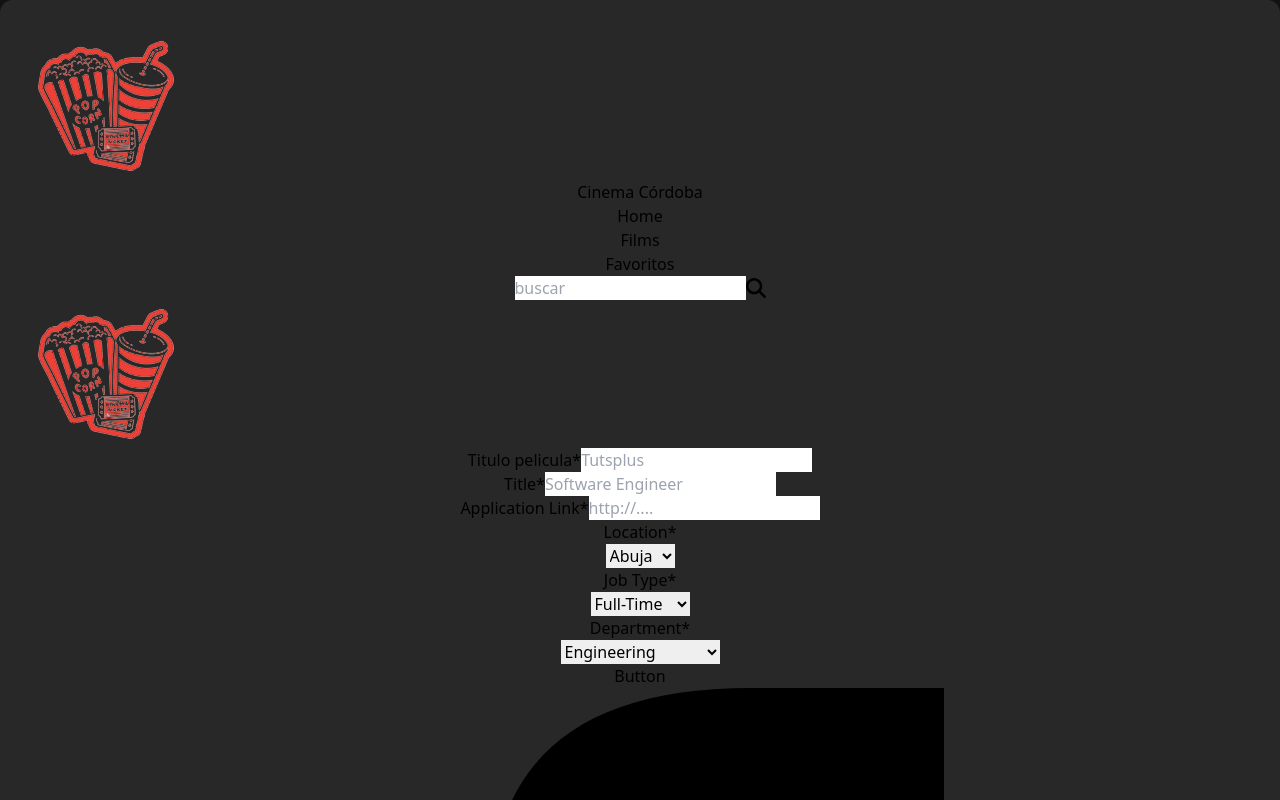
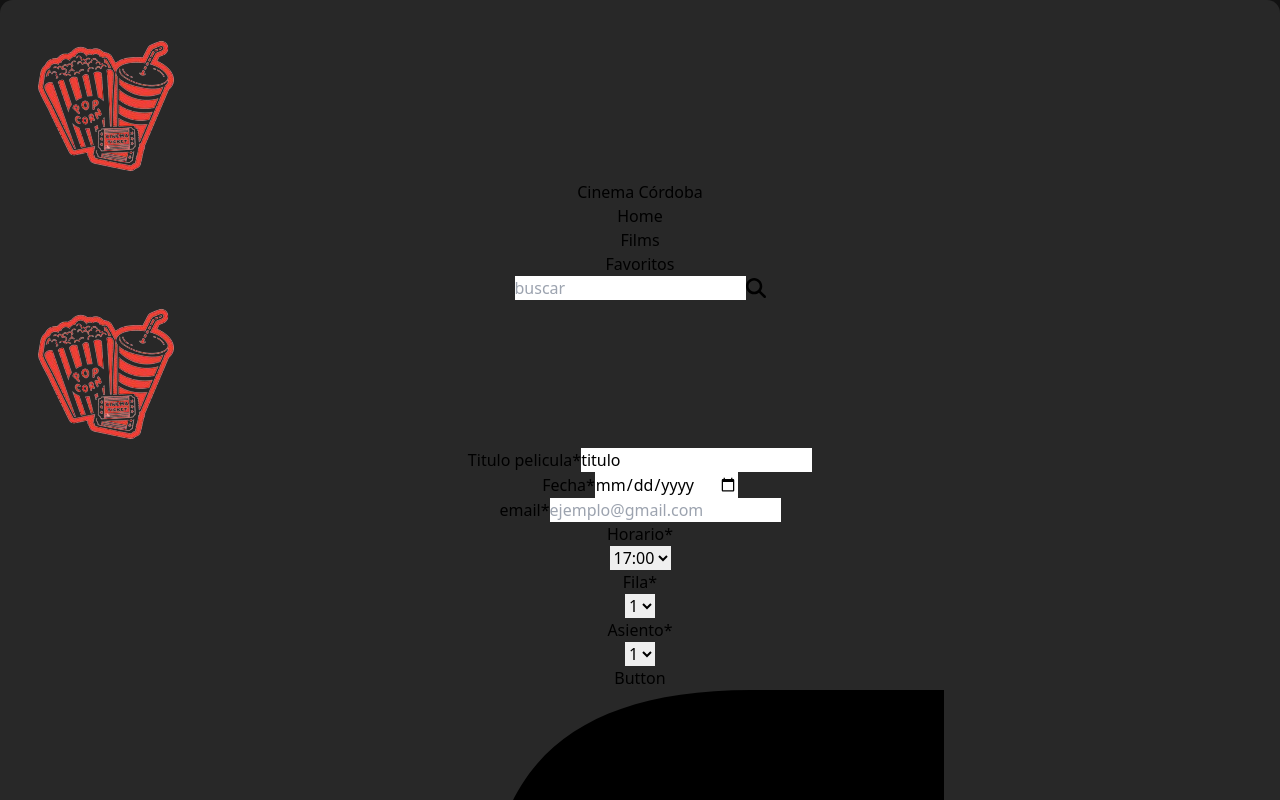
Before and after one commit to pac0455/cine, a React (Vite) app: page /reservar/1 in a window 1280 px wide. Shown: the top 800 px of the page. Built offline with nearby package versions, Linux system fonts and the light colour scheme.

Commit message:
funcion de añadir y editar entradas

```diff
--- /dev/null
+++ b/src/components/Entrada.jsx
@@ -0,0 +1,26 @@
+import React from 'react'
+import {useSelector,useDispatch} from 'react-redux';
+import {deleteEntrada} from './../redux/slice/sliceFilmsow';
+function Entrada({entrada}) {
+    const dispacth=useDispatch()
+    const handleDelete=()=>{
+        dispacth(deleteEntrada(entrada.id))
+    }
+    console.log(entrada)
+  return (
+
+        <div className='bg-[#1F2937] p-3 text-white text-left min-w-1/2 font-medium w-1/2 rounded-lg flex justify-between items-center' >
+            <div>
+            <p>Titulo:{entrada.titulo}</p>
+            <p>Fecha:{entrada.fecha}</p>
+            <p>Hora:{entrada.hora}</p>
+            <p>Fila:{entrada.fila}</p>
+            <p>Asiento:{entrada.asiento}</p>
+            </div>
+        <button onClick={handleDelete} className='bg-red-500 p-2 text-black rounded-lg h-1/3'>Borrar</button>
+        </div>
+
+  )
+}
+
+export default Entrada
--- a/src/main.jsx
+++ b/src/main.jsx
@@ -15,6 +15,7 @@ import Footer from './components/Footer.jsx';
 import {Provider} from 'react-redux';
 import {store} from './redux/store.js';
 import Favoritos  from './pages/Favoritos.jsx';
+import Entradas from './pages/Entradas.jsx';
 
 function AppLayout(){
   return (
@@ -50,6 +51,10 @@ const router = createBrowserRouter([
       {
         path: '/favoritos',
         element : <Favoritos/>
+      },
+      {
+        path: '/entradas',
+        element : <Entradas/>
       }
     ]
   }
--- /dev/null
+++ b/src/pages/Entradas.jsx
@@ -0,0 +1,24 @@
+import React from 'react'
+import {useSelector,useDispatch} from 'react-redux';
+import Entrada from './../components/Entrada';
+function Entradas() {
+    const dispatch = useDispatch();
+    const {entradas}  = useSelector(state => state.filmsPlayNow)
+    console.log(entradas.length)
+  return (
+    <div className='flex items-center w-full flex-wrap min-h-96'>
+        {
+            entradas.length!=0 ? (
+
+                entradas.map(entrada=><Entrada entrada={entrada}/>)
+            ):
+            (
+                <p className='w-full  text-3xl text-white font-blod'>Todavia no tienes ni una entrada</p>
+            )
+
+        }
+    </div>
+  )
+}
+
+export default Entradas
--- a/src/pages/Movie.jsx
+++ b/src/pages/Movie.jsx
@@ -4,7 +4,7 @@ import { useEffect, useState } from 'react';
 import { FontAwesomeIcon } from '@fortawesome/react-fontawesome'
 import { faHeart } from '@fortawesome/free-solid-svg-icons'
 import { useSelector, useDispatch } from 'react-redux';
-import { setFav } from '../redux/slice/sliceFilmsow';
+
 export const loaderMovieId = ({ params }) => {
     const { id } = params
     return getDataById(id)
--- a/src/pages/reservar.jsx
+++ b/src/pages/reservar.jsx
@@ -1,11 +1,39 @@
 import { useParams, useLoaderData, Link } from 'react-router-dom';
-import { FontAwesomeIcon } from '@fortawesome/react-fontawesome';
-import { faChair } from '@fortawesome/free-solid-svg-icons';
+import { useSelector, useDispatch } from 'react-redux';
 import palomitas from '../assets/palomitas.png';
+import { addEntrada } from './../redux/slice/sliceFilmsow';
+import { useEffect } from 'react';
+import { useState } from 'react';
 
 const Reservar = () => {
-    const params=useParams()
-    console.log(params);
+    const { id } = useParams()
+    const dispath = useDispatch()
+    const [peli, setpeli] = useState(null)
+    const [fecha, setFecha] = useState()
+    const [fila, setFila] = useState(1)
+    const [email, setEmail] = useState()
+    const [asiento, setAsiento] = useState(1)
+    const [hora, setHora] = useState("17:00")
+
+
+    const { filmsNow } = useSelector(state => state.filmsPlayNow)
+    useEffect(() => {
+        setpeli(Object.values(filmsNow).find(peli => peli.id == id))
+    }, [])
+
+    console.log(id)
+    const handleAddEntrada = () => {
+        dispath(addEntrada({
+            id: id,
+            fila: fila,
+            asiento: asiento,
+            fecha: fecha,
+            hora: hora,
+            email: email,
+            titulo: peli.title
+        }))
+    }
+
     return (
         <>
             <div className="bg-gray-900  flex flex-col items-center justify-center text-center">
@@ -18,66 +46,78 @@ const Reservar = () => {
                                     <label className="uppercase tracking-wide text-black text-xs font-bold mb-2" htmlFor="company">
                                         Titulo pelicula*
                                     </label>
-                                    <input className="w-full bg-gray-200 text-black border border-gray-200 rounded py-3 px-4 mb-3" id="company" type="text" placeholder="Tutsplus"/>
+                                    <input value={peli ? peli.title : 'titulo'} readOnly className="w-full bg-gray-200 text-black border border-gray-200 rounded py-3 px-4 mb-3" id="company" type="text" placeholder="Tutsplus" />
                                 </div>
                                 <div className="md:w-1/2 px-3">
                                     <label className="uppercase tracking-wide text-black text-xs font-bold mb-2" htmlFor="title">
-                                        Title*
+                                        Fecha*
                                     </label>
-                                    <input className="w-full bg-gray-200 text-black border border-gray-200 rounded py-3 px-4 mb-3" id="title" type="text" placeholder="Software Engineer"/>
+                                    <input onChange={e => setFecha(e.target.value)} required className="w-full bg-gray-200 text-black border border-gray-200 rounded py-3 px-4 mb-3" id="title" type="date" placeholder="Software Engineer" />
                                 </div>
                             </div>
                             <div className="-mx-3 md:flex mb-6">
                                 <div className="md:w-full px-3">
                                     <label className="uppercase tracking-wide text-black text-xs font-bold mb-2" htmlFor="application-link">
-                                        Application Link*
+                                        email*
                                     </label>
-                                    <input className="w-full bg-gray-200 text-black border border-gray-200 rounded py-3 px-4 mb-3" id="application-link" type="text" placeholder="http://...."/>
+                                    <input onChange={e => setEmail(e.target.value)} required className="w-full bg-gray-200 text-black border border-gray-200 rounded py-3 px-4 mb-3" id="application-link" type="email" placeholder="ejemplo@gmail.com" />
                                 </div>
                             </div>
                             <div className="-mx-3 md:flex mb-2">
                                 <div className="md:w-1/2 px-3 mb-6 md:mb-0">
                                     <label className="uppercase tracking-wide text-black text-xs font-bold mb-2" htmlFor="location">
-                                        Location*
+                                        Horario*
                                     </label>
                                     <div>
-                                        <select className="w-full bg-gray-200 border border-gray-200 text-black text-xs py-3 px-4 pr-8 mb-3 rounded" id="location">
-                                            <option>Abuja</option>
-                                            <option>Enugu</option>
-                                            <option>Lagos</option>
+                                        <select onChange={e => setHora(e.target.value)} className="w-full bg-gray-200 border border-gray-200 text-black text-xs py-3 px-4 pr-8 mb-3 rounded" id="location">
+                                            <option>17:00</option>
+                                            <option>19:00</option>
+                                            <option>21:00</option>
                                         </select>
                                     </div>
                                 </div>
-                                <div className="md:w-1/2 px-3">
-                                    <label className="uppercase tracking-wide text-black text-xs font-bold mb-2" htmlFor="job-type">
-                                        Job Type*
+                                <div className="md:w-1/2 px-3 mb-6 md:mb-0">
+                                    <label className="uppercase tracking-wide text-black text-xs font-bold mb-2" htmlFor="location">
+                                        Fila*
                                     </label>
                                     <div>
-                                        <select className="w-full bg-gray-200 border border-gray-200 text-black text-xs py-3 px-4 pr-8 mb-3 rounded" id="job-type">
-                                            <option>Full-Time</option>
-                                            <option>Part-Time</option>
-                                            <option>Internship</option>
+                                        <select onChange={e => setFila(e.target.value)} className="w-full bg-gray-200 border border-gray-200 text-black text-xs py-3 px-4 pr-8 mb-3 rounded" id="location">
+                                            <option value="1">1</option>
+                                            <option value="2">2</option>
+                                            <option value="3">3</option>
+                                            <option value="4">4</option>
+                                            <option value="5">5</option>
+                                            <option value="6">6</option>
+                                            <option value="7">7</option>
+                                        </select>
+
+                                    </div>
+                                </div>
+                                <div className="md:w-1/2 px-3 mb-6 md:mb-0">
+                                    <label className="uppercase tracking-wide text-black text-xs font-bold mb-2" htmlFor="location">
+                                        Asiento*
+                                    </label>
+                                    <div>
+                                        <select onChange={e => setAsiento(e.target.value)} className="w-full bg-gray-200 border border-gray-200 text-black text-xs py-3 px-4 pr-8 mb-3 rounded" id="location">
+                                            <option value="1">1</option>
+                                            <option value="2">2</option>
+                                            <option value="3">3</option>
+                                            <option value="4">4</option>
+                                            <option value="5">5</option>
+                                            <option value="6">6</option>
+                                            <option value="7">7</option>
                                         </select>
                                     </div>
                                 </div>
-                                <div className="md:w-1/2 px-3">
-                                    <label className="uppercase tracking-wide text-black text-xs font-bold mb-2" htmlFor="department">
-                                        Department*
-                                    </label>
-                                    <div>
-                                        <select className="w-full bg-gray-200 border border-gray-200 text-black text-xs py-3 px-4 pr-8 mb-3 rounded" id="department">
-                                            <option>Engineering</option>
-                                            <option>Design</option>
-                                            <option>Customer Support</option>
-                                        </select>
-                                    </div>
-                                </div>
+
+
                             </div>
+
                             <div className="-mx-3 md:flex mt-2">
                                 <div className="md:w-full px-3">
-                                    <button className="md:w-full bg-gray-900 text-white font-bold py-2 px-4 border-b-4 hover:border-b-2 border-gray-500 hover:border-gray-100 rounded-full">
+                                    <Link to={'/entradas'} onClick={handleAddEntrada} className="md:w-full bg-gray-900 text-white font-bold py-2 px-4 border-b-4 hover:border-b-2 border-gray-500 hover:border-gray-100 rounded-full">
                                         Button
-                                    </button>
+                                    </Link>
                                 </div>
                             </div>
                         </div>
--- a/src/redux/slice/sliceFilmsow.js
+++ b/src/redux/slice/sliceFilmsow.js
@@ -3,7 +3,7 @@ export const sliceFilmsNow=createSlice({
     name: 'filmsNowPlaying',
     initialState:{
         filmsNow:[],
-        fav:[]
+        entradas:[]
     },
     reducers:{
         startLoadingFilms: (state) => {
@@ -11,9 +11,16 @@ export const sliceFilmsNow=createSlice({
         },
         setFilms:(state,action)=>{
             state.filmsNow=action.payload
+        },
+        addEntrada:(state,action)=>{
+            state.entradas.push(action.payload)
+        },
+        deleteEntrada:(state,action)=>{
+            state.entradas=state.entradas.filter(entrada=>entrada.id!=action.payload)
         }
+
     }
 })
 
-export const {setFilms,startLoadingFilms,setFav}=sliceFilmsNow.actions
+export const {setFilms,startLoadingFilms,addEntrada,deleteEntrada}=sliceFilmsNow.actions
 export default sliceFilmsNow.reducer
```
